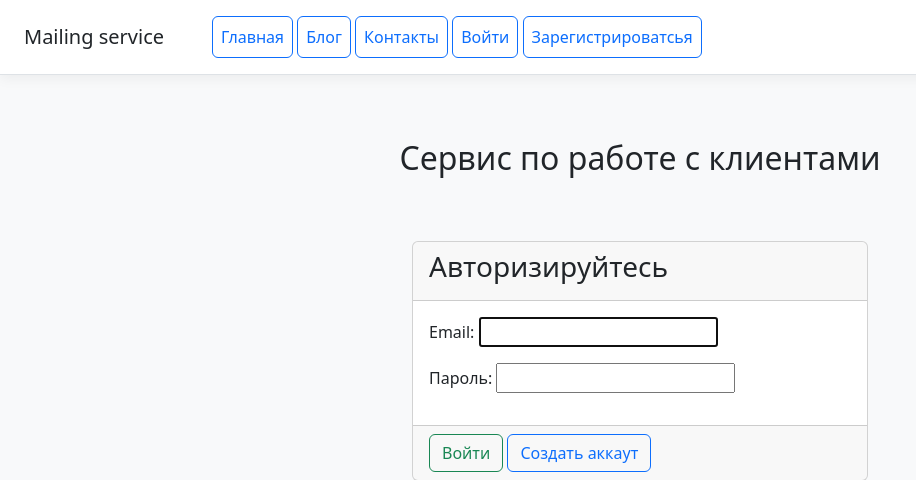
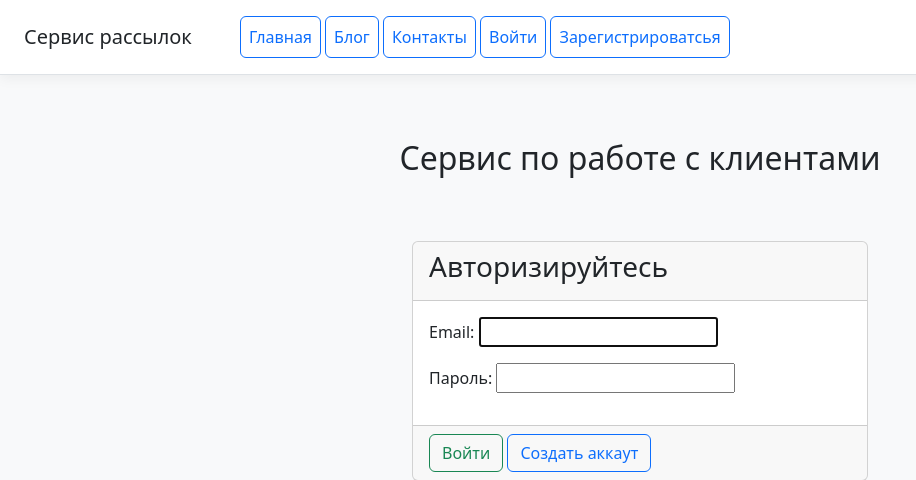
Before and after one commit to K-chuklin/MailingService, a Django app: page /users/?next=/blog/delete/1/ in a window 1280 px wide. Shown: the top 480 px of the page, without its empty margins (0-916 px from the left). Run offline with Django 4.2, Linux system fonts and the light colour scheme; some libraries are stand-ins or nearby versions.

Commit message:
маленькие правки

```diff
--- a/message_sendler/templates/message_sendler/includes/inc_main_menu.html
+++ b/message_sendler/templates/message_sendler/includes/inc_main_menu.html
@@ -1,5 +1,5 @@
 <div class="d-flex flex-column flex-md-row align-items-center p-3 px-md-4 mb-3 bg-white border-bottom box-shadow">
-    <h5 class="my-0 mr-md-auto font-weight-normal">Mailing service</h5>
+    <h5 class="my-0 mr-md-auto font-weight-normal">Сервис рассылок</h5>
     <nav class="ms-5">
         <a class="p-2 btn btn-outline-primary" href="{% url 'message_sendler:main' %}">Главная</a>
         <a class="p-2 btn btn-outline-primary" href="{% url 'blog:list' %}">Блог</a>
```
